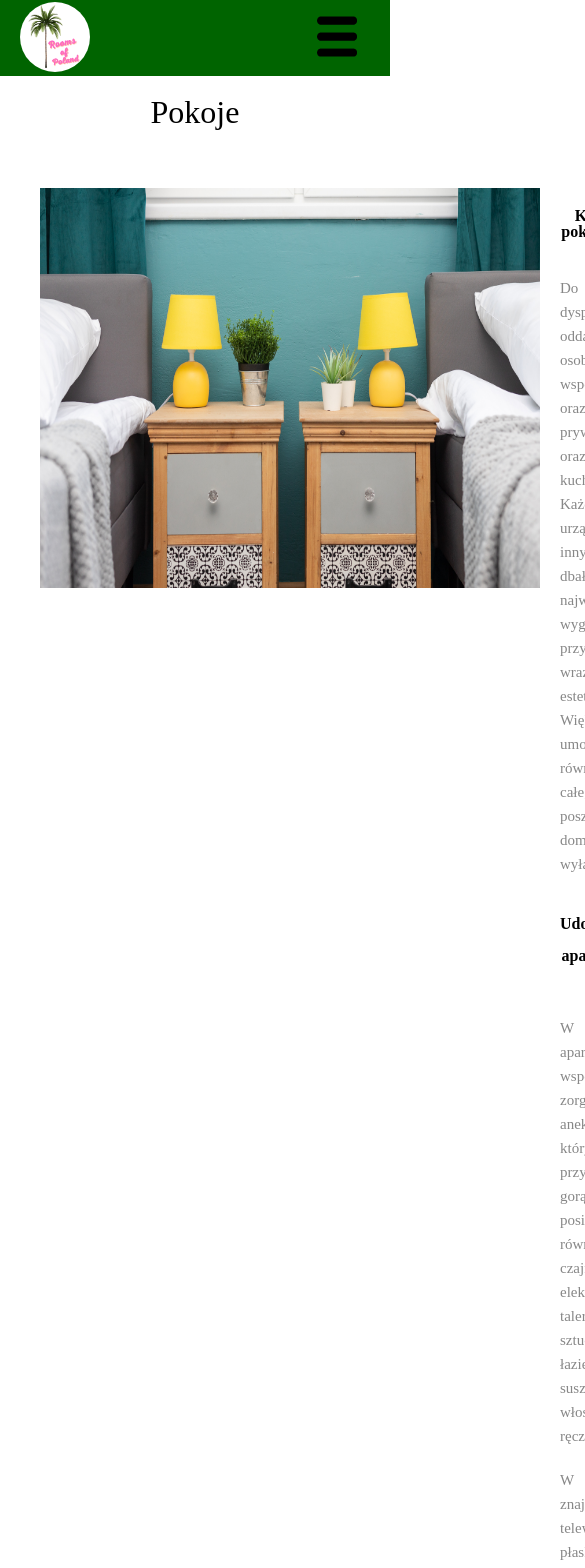
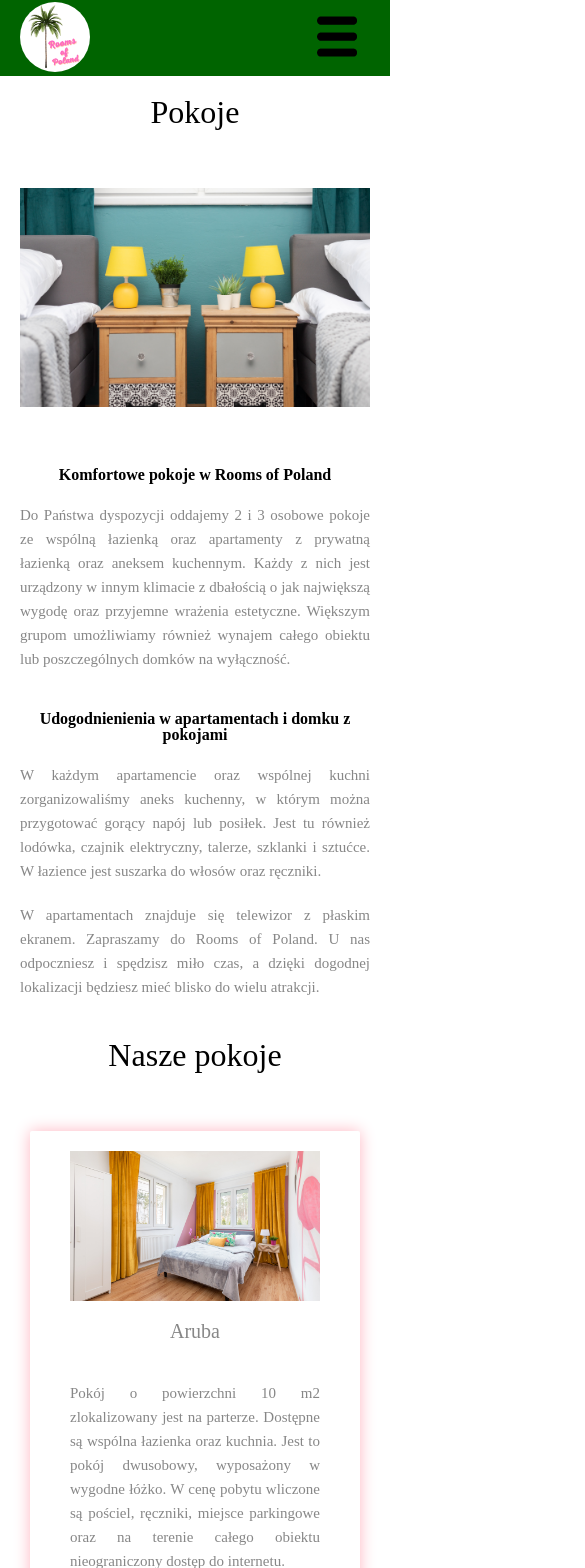
Before and after one commit to mgrkapi/RoomsofPoland, a React (Create React App) app in the folder roomsofpoland/: page /#/rooms in a window 390 px wide. Shown: the top 1568 px of the page, 585 px wide, since content can reach past the window. Built offline with nearby package versions, Linux system fonts and the light colour scheme.

Commit message:
Modified styles in Rooms section

```diff
--- a/roomsofpoland/src/style/roomsdescription.scss
+++ b/roomsofpoland/src/style/roomsdescription.scss
@@ -19,6 +19,19 @@
   margin: 40px 10px;
   border-radius: 2px;
   box-shadow: 0 0 1em lightpink;
+  @media screen and (max-width: 890px) {
+    flex-wrap: wrap;
+    justify-content: center;
+    padding: 20px;
+  }
+  img {
+    width: 400px;
+    height: 270px;
+    @media screen and (max-width: 465px) {
+      width: 250px;
+      height: 150px;
+    }
+    }
   .box-description {
     flex-direction: column;
     h3 {
@@ -33,10 +46,7 @@
       margin-top: 20px;
     }
   }
-  img {
-    width: 400px;
-    height: 270px;
-  }
+
   p {
     text-align: justify;
     margin: 20px;
--- a/roomsofpoland/src/style/roomsmain.scss
+++ b/roomsofpoland/src/style/roomsmain.scss
@@ -10,6 +10,10 @@
   display:flex;
   align-items: flex-start;
   margin: 20px 20px;
+  @media screen and (max-width: 1152px) {
+    flex-wrap: wrap;
+    justify-content: center;
+  }
 
   h2 {
     text-align: center;
@@ -29,5 +33,11 @@
     height: 400px;
     width: 500px;
     padding: 20px;
+    @media screen and (max-width: 1152px) {
+      max-width: 100%;
+      max-height: 100%;
+      width: auto;
+      height: auto;
+    }
   }
 }
```
